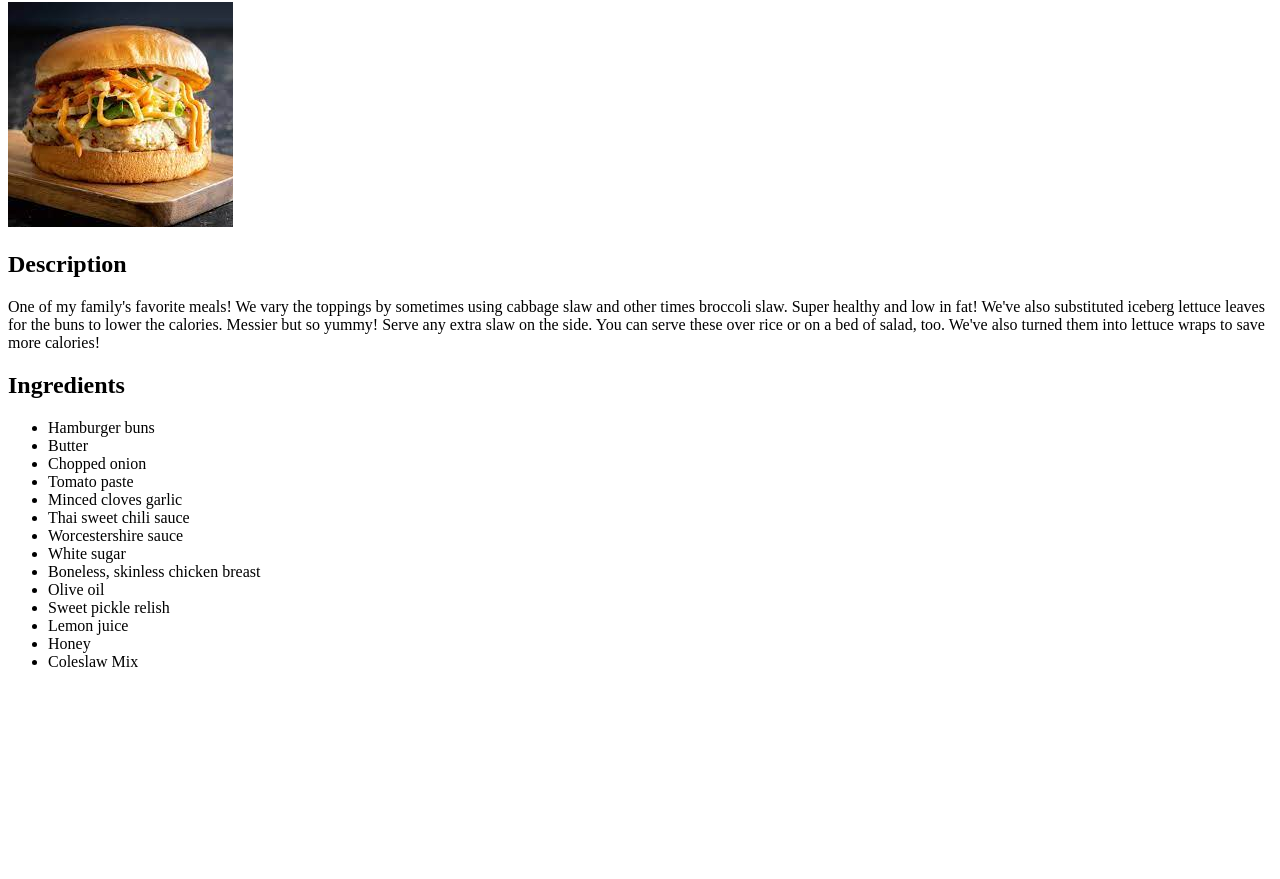
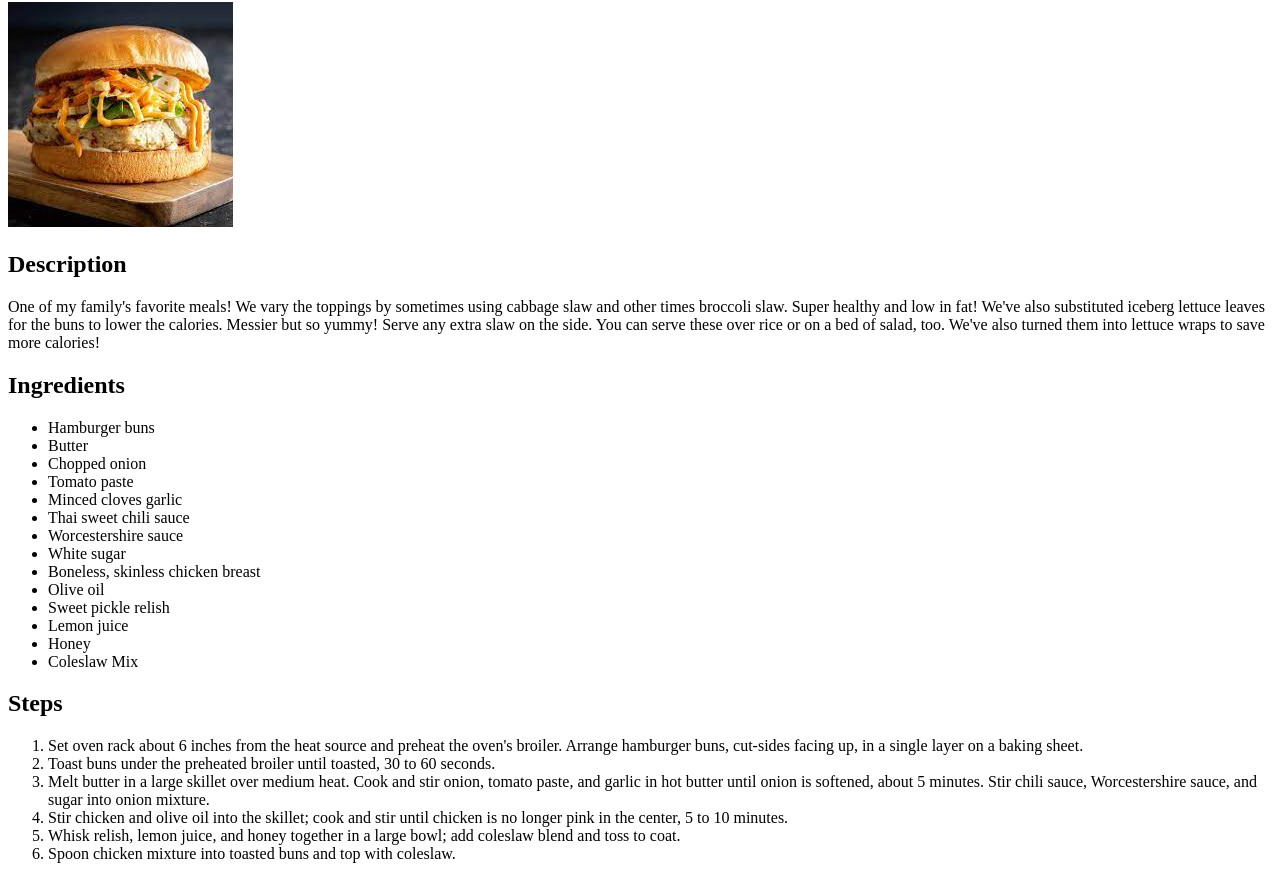
Before and after one commit to Ventuscoder/odin-recipes, a plain HTML site: page recipes/burger.html in a window 1280 px wide. Shown: the part 78-957 px from the top of the page. Before the commit the page ends 800 px from the top, so only its background shows below. Drawn offline with Linux system fonts and the light colour scheme.

Commit message:
Add steps for recipe in burger.html

```diff
--- a/recipes/burger.html
+++ b/recipes/burger.html
@@ -26,5 +26,14 @@
             <li>Honey</li>
             <li>Coleslaw Mix</li>
         </ul>
+        <h2>Steps</h2>
+        <ol>
+            <li>Set oven rack about 6 inches from the heat source and preheat the oven's broiler. Arrange hamburger buns, cut-sides facing up, in a single layer on a baking sheet.</li>
+            <li>Toast buns under the preheated broiler until toasted, 30 to 60 seconds.</li>
+            <li>Melt butter in a large skillet over medium heat. Cook and stir onion, tomato paste, and garlic in hot butter until onion is softened, about 5 minutes. Stir chili sauce, Worcestershire sauce, and sugar into onion mixture.</li>
+            <li>Stir chicken and olive oil into the skillet; cook and stir until chicken is no longer pink in the center, 5 to 10 minutes.</li>
+            <li>Whisk relish, lemon juice, and honey together in a large bowl; add coleslaw blend and toss to coat.</li>
+            <li>Spoon chicken mixture into toasted buns and top with coleslaw.</li>
+        </ol>
     </body>
 </html>
```
